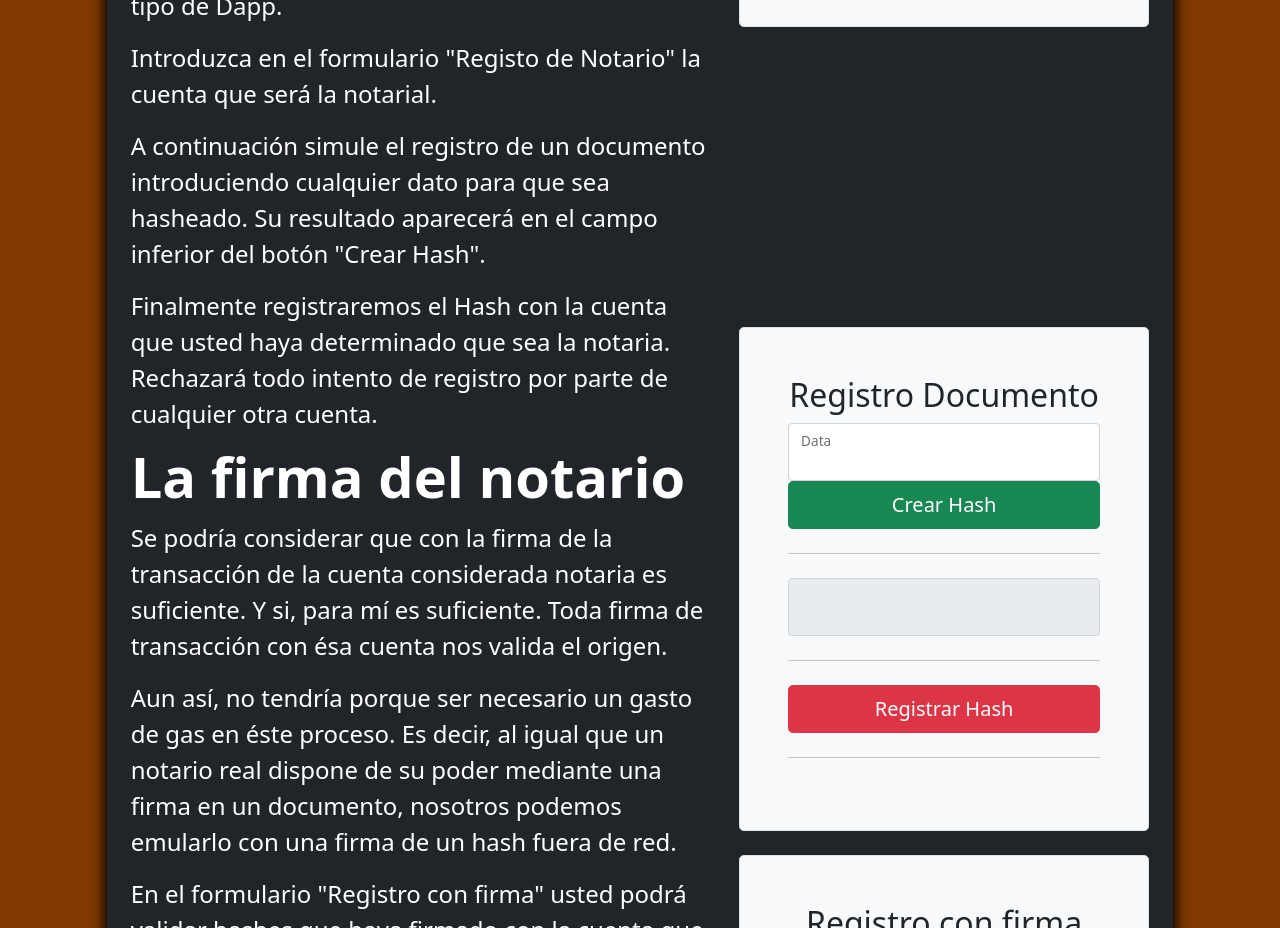
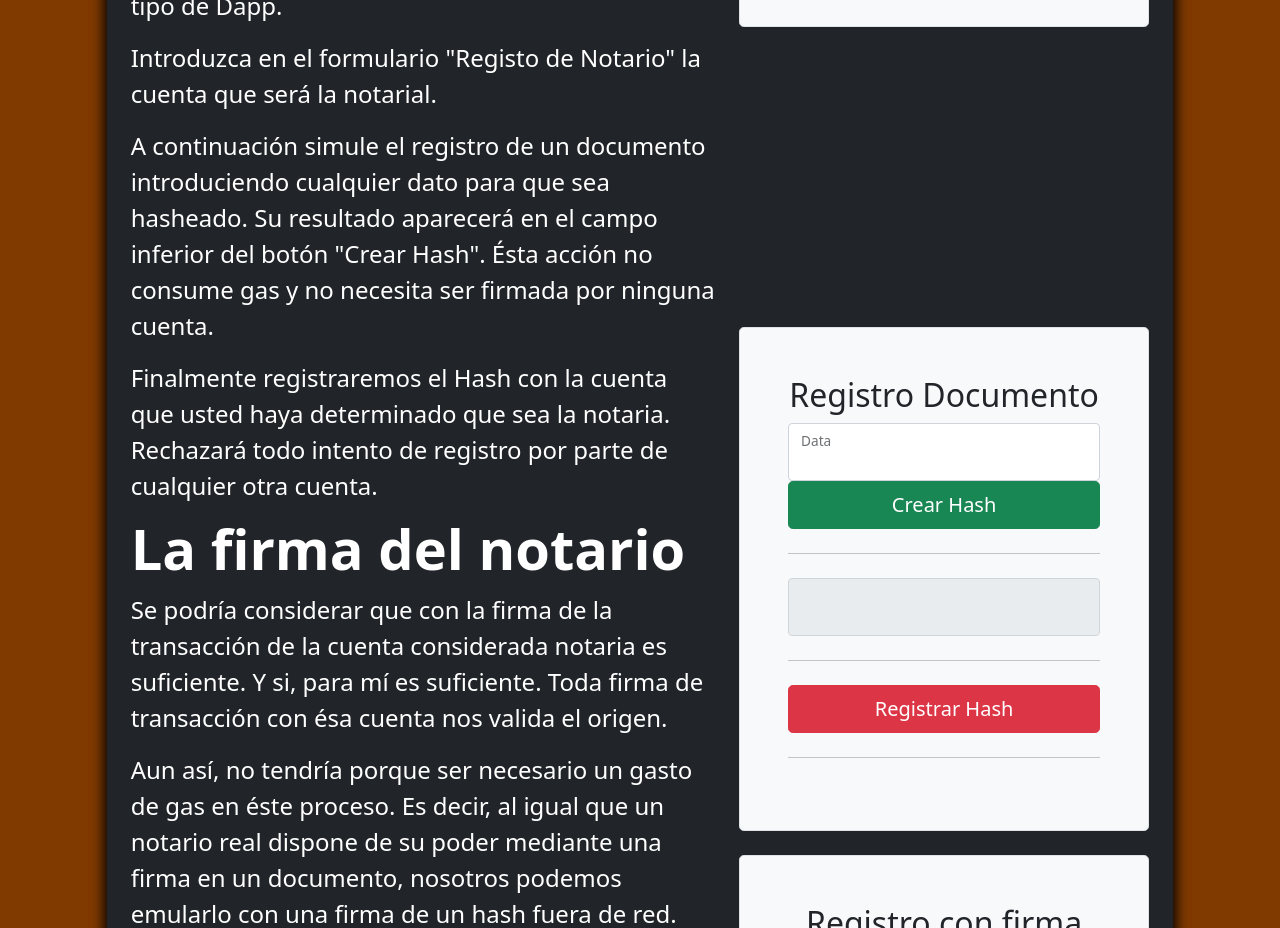
Before and after one commit to Cainuriel/daapnotario, a React (Vite) app: page / in a window 1280 px wide. Shown: the part 3100-4028 px from the top of the page. Built offline with nearby package versions, Linux system fonts and the light colour scheme.

Commit message:
Update Solidity.jsx

```diff
--- a/src/Solidity.jsx
+++ b/src/Solidity.jsx
@@ -233,7 +233,8 @@ const Solidity = () => {
             <p className="col-lg-12 fs-4 text-white">
               A continuación simule el registro de un documento introduciendo
               cualquier dato para que sea hasheado. Su resultado aparecerá en el
-              campo inferior del botón "Crear Hash".
+              campo inferior del botón "Crear Hash". Ésta acción no consume gas y
+              no necesita ser firmada por ninguna cuenta.
             </p>
             <p className="col-lg-12 fs-4 text-white">
               Finalmente registraremos el Hash con la cuenta que usted haya
```
